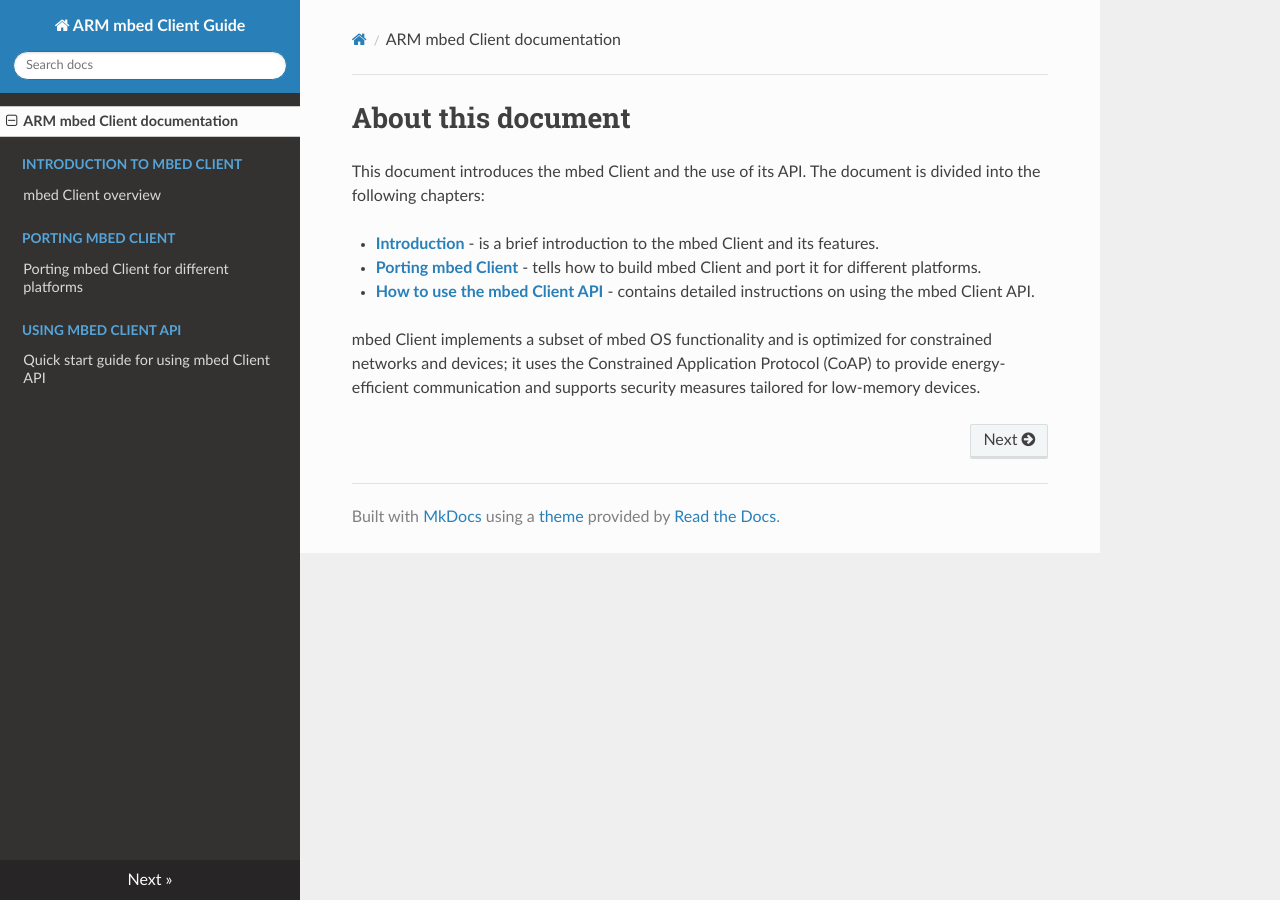
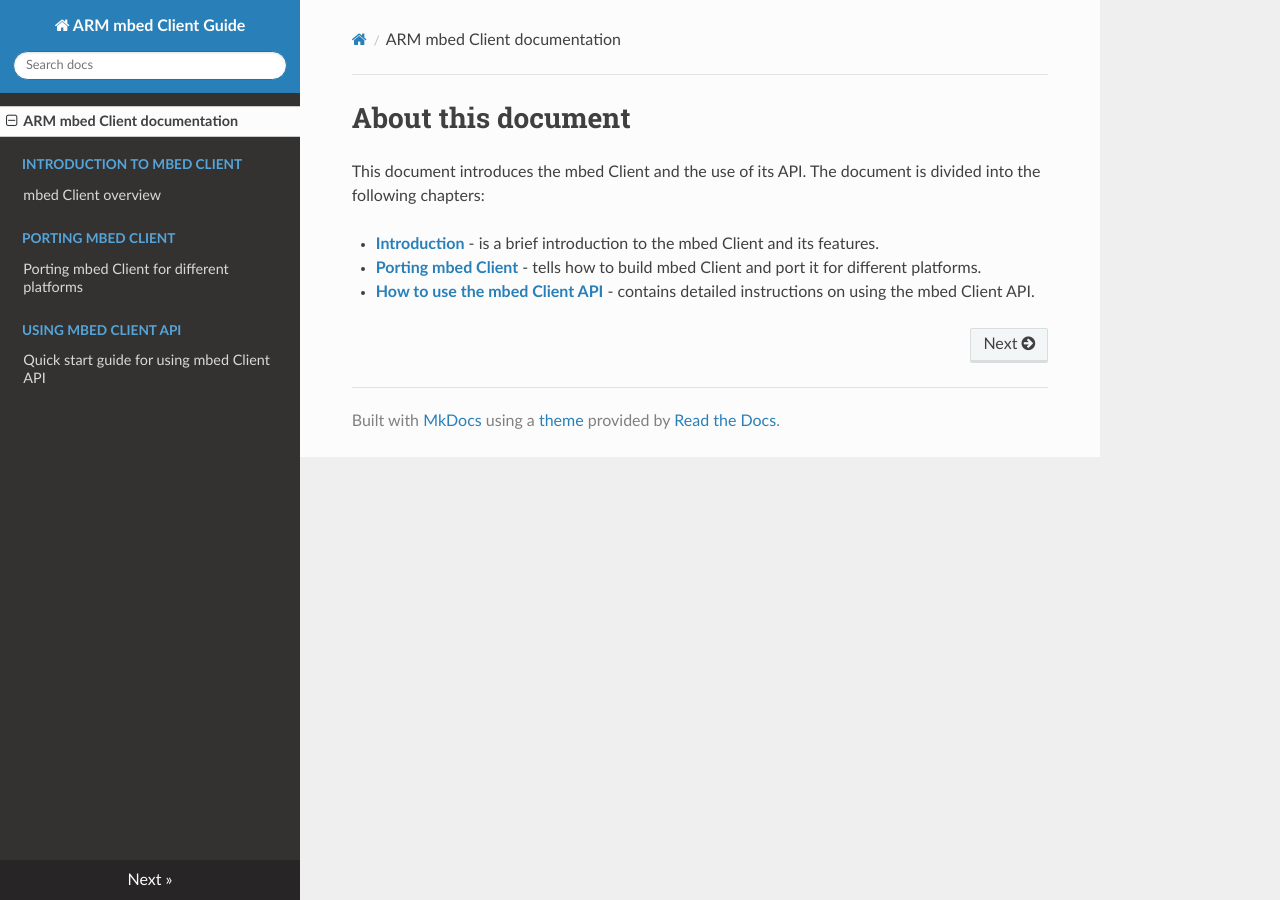
Before and after one commit to ARMmbed/mbed-client, an MkDocs documentation site: the page built from docs/index.md, in a window 1280 px wide. Built offline with MkDocs 1.6.1, drawn with Linux system fonts in a browser that asks for light colours; nearby versions of some CDN libraries; old or Windows-style settings are respelled for this version of MkDocs.

Commit message:
Changes based on Irit's review.

```diff
--- a/docs/index.md
+++ b/docs/index.md
@@ -6,6 +6,3 @@
 - [**Introduction**](#introduction.md) - is a brief introduction to the mbed Client and its features.
 - [**Porting mbed Client**](#porting-guide.md) - tells how to build mbed Client and port it for different platforms.
 - [**How to use the mbed Client API**](#Howto.md) - contains detailed instructions on using the mbed Client API.
-
-mbed Client implements a subset of mbed OS functionality and is optimized for constrained networks and devices; it uses the Constrained
-Application Protocol (CoAP) to provide energy-efficient communication and supports security measures tailored for low-memory devices.
```
